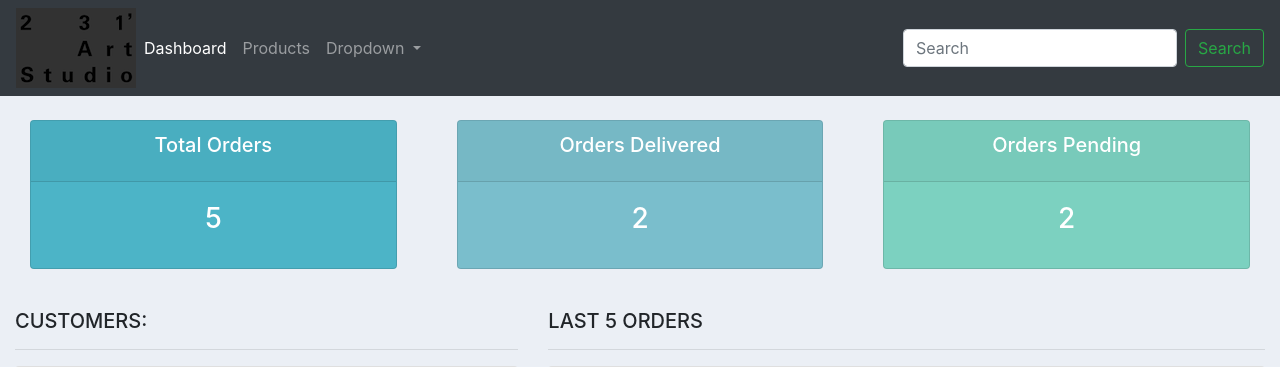
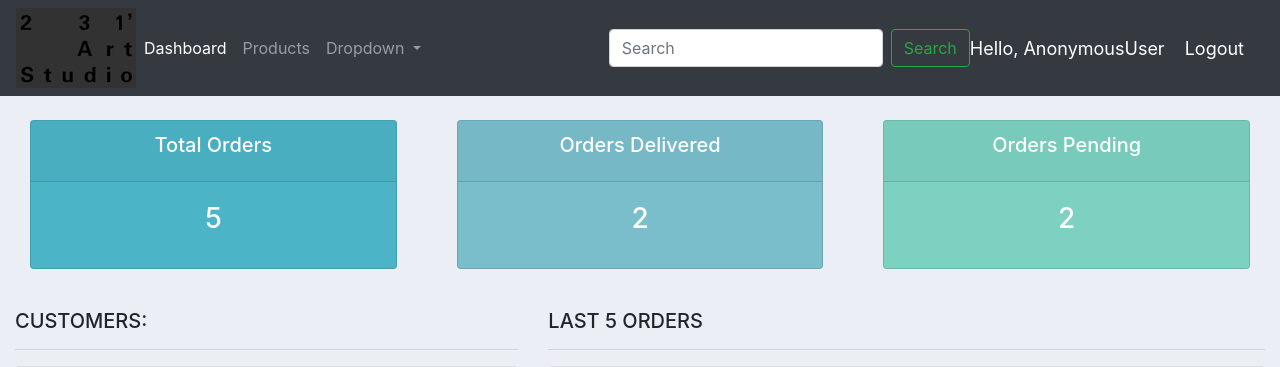
Before and after one commit to imxiaow/django-xw-project, a Django app: page / in a window 1280 px wide. Shown: the top 367 px of the page. Run offline with Django 3.2, Linux system fonts and the light colour scheme; data comes from the database, SQL or seed files in the repository; both versions use the stored data as it was after the commit; some libraries are stand-ins or nearby versions.

Commit message:
user login restriction

```diff
--- a/creatDjangoApp1/accounts/templates/accounts/login.html
+++ b/creatDjangoApp1/accounts/templates/accounts/login.html
@@ -86,6 +86,8 @@
 				</div>
 				<div class="d-flex justify-content-center form_container">
 					<form method="POST" action="">
+						{% csrf_token %}
+
 						<div class="input-group mb-3">
 							<div class="input-group-append">
 								<span class="input-group-text"><i class="fas fa-user"></i></span>
@@ -106,6 +108,10 @@
 
 				</div>
 
+				{% for message in messages %}
+					<p id="messages">{{message}}</p>
+				{% endfor %}
+
 				<div class="mt-4">
 					<div class="d-flex justify-content-center links">
 						Don't have an account? <a href="{% url 'register' %}" class="ml-2">Sign Up</a>
--- a/creatDjangoApp1/accounts/templates/accounts/navbar.html
+++ b/creatDjangoApp1/accounts/templates/accounts/navbar.html
@@ -1,4 +1,12 @@
 {% load static %}
+
+<style>
+  .hello-msg{
+    font-size: 18px;
+    color: #fff;
+    margin-right: 20px;
+  }
+</style>
 
 <nav class="navbar navbar-expand-lg navbar-dark bg-dark">
   <img src="{% static 'images_files/logo_test.PNG' %}">
@@ -33,4 +41,8 @@
       <button class="btn btn-outline-success my-2 my-sm-0" type="submit">Search</button>
     </form>
   </div>
+
+
+  <span class="hello-msg">Hello, {{request.user}}</span>
+  <span><a class="hello-msg" href="{% url 'logout' %}">Logout</a></span>
 </nav>
--- a/creatDjangoApp1/accounts/templates/accounts/register.html
+++ b/creatDjangoApp1/accounts/templates/accounts/register.html
@@ -127,6 +127,9 @@
             </form>
 
           </div>
+
+          {{form.errors}}
+
           <div class="mt-4">
             <div class="d-flex justify-content-center links">
               Already have an account? <a href="{% url 'login' %}" class="ml-2">Login</a>
--- a/creatDjangoApp1/accounts/urls.py
+++ b/creatDjangoApp1/accounts/urls.py
@@ -4,6 +4,7 @@ from . import views
 urlpatterns = [
 	path('register/', views.registerPage, name='register'),
 	path('login/',views.loginPage, name='login'),
+	path('logout/',views.logoutUser, name='logout'),
 
     path('', views.home, name ="home"),
     path('products/', views.products, name="products"),
--- a/creatDjangoApp1/accounts/views.py
+++ b/creatDjangoApp1/accounts/views.py
@@ -3,6 +3,9 @@ from django.http import HttpResponse
 from django.forms import inlineformset_factory
 from django.contrib.auth.forms import UserCreationForm
 
+from django.contrib.auth import authenticate, login, logout
+
+from django.contrib import messages
 
 # Create your views here.
 from .models import *
@@ -19,16 +22,35 @@ def registerPage(request):
 
 		if form.is_valid():
 			form.save()
+			user = form.cleaned_data.get('username')
+			messages.success(request, 'Account was created for ' + user)
+
+			return redirect('login')
 
 	context = {'form':form}
 	return render(request, 'accounts/register.html', context)
 
 
 def loginPage(request):
+	if request.method =="POST":
+		username = request.POST.get('username')
+		password = request.POST.get('password')
+
+		user = authenticate(request, username=username, password=password)
+
+		if user is not None:
+			login(request, user)
+			return redirect('home')
+		else:
+			messages.info(request, 'Username OR password is incorrect')
+			#return render(request, 'accounts/login.html', context)
+
 	context = {}
 	return render(request, 'accounts/login.html', context)
 
-
+def logoutUser(request):
+	logout(request)
+	return redirect('login')
 
 def home(request):
 	# this is a view
```
Also changed, not shown: creatDjangoApp1/db.sqlite3.
